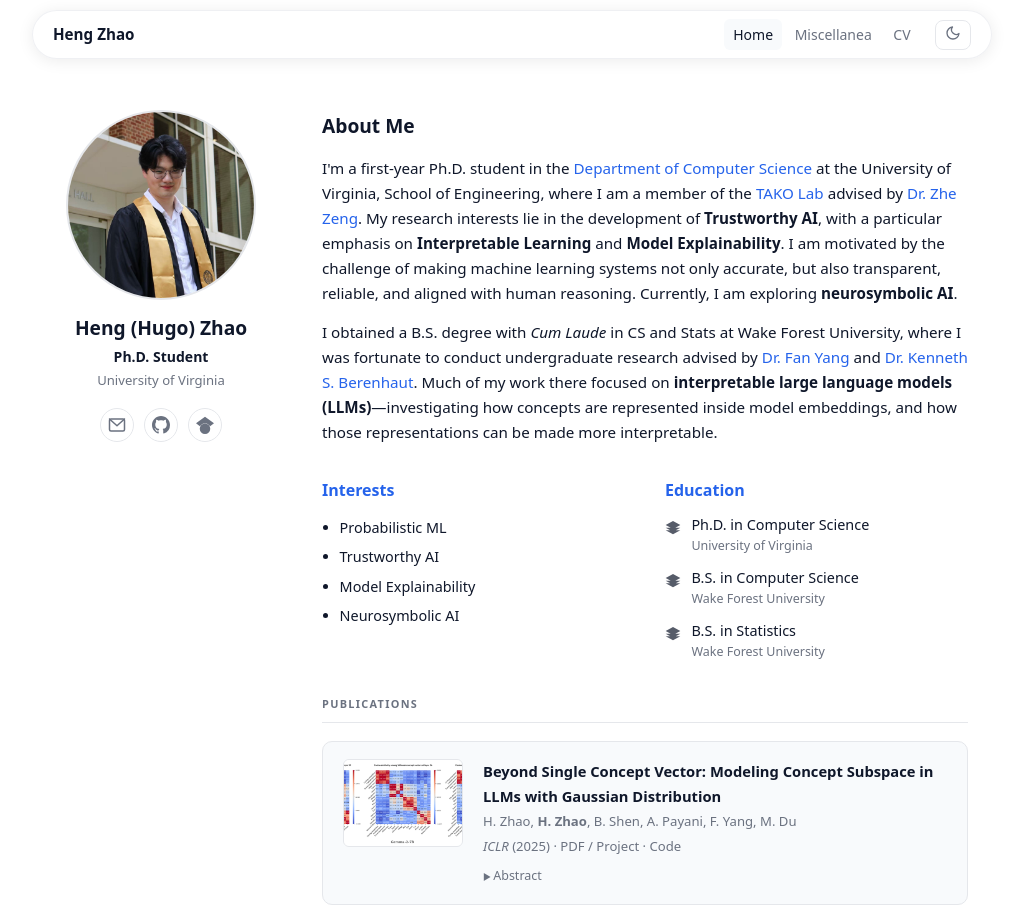
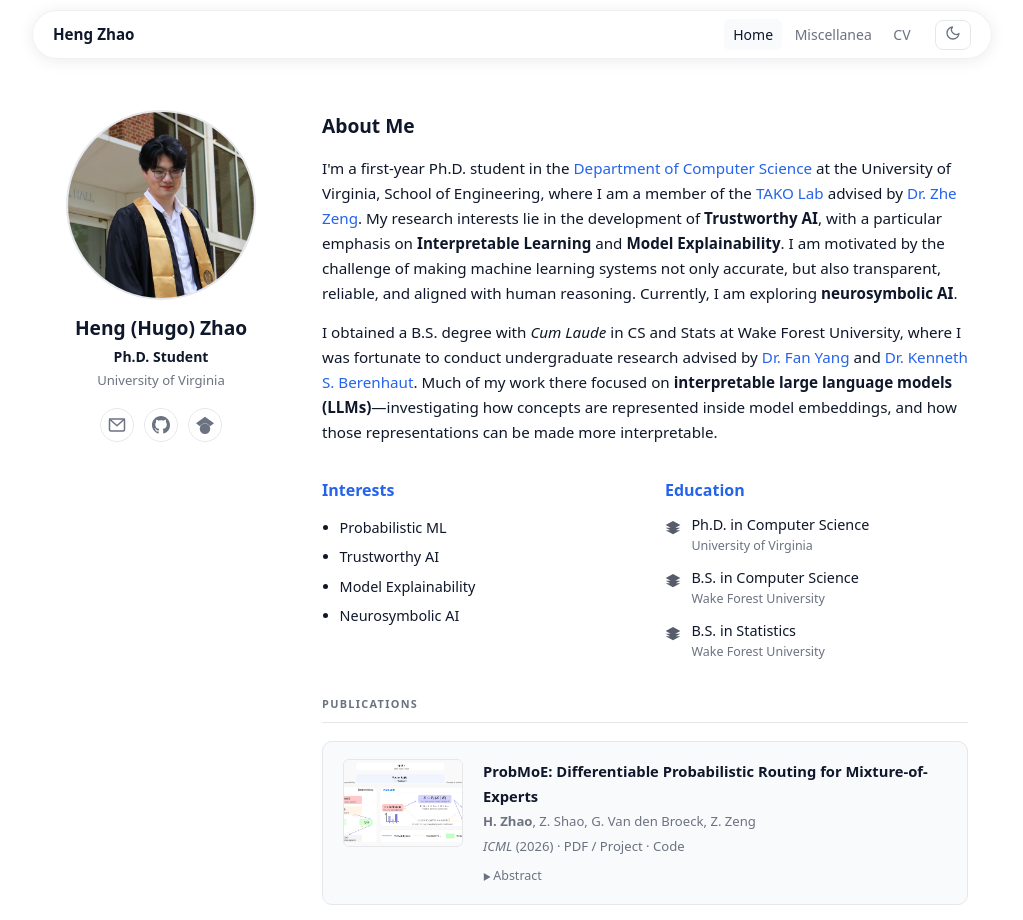
Before and after one commit to HengHugoZhao/henghugozhao.github.io, a React (Vite) app: page / in a window 1280 px wide. Shown: the top 920 px of the page, without its empty margins (128-1151 px from the left). Built offline with nearby package versions, Linux system fonts and the light colour scheme.

Commit message:
update_probmoe

```diff
--- a/src/data/publications.js
+++ b/src/data/publications.js
@@ -1,6 +1,24 @@
 // Simple JSON-ish list so you can add/edit easily.
 // src/data/publications.js
 export default [
+  {
+    id: "probmoe-icml26",
+    title:
+      "ProbMoE: Differentiable Probabilistic Routing for Mixture-of-Experts",
+    authors:
+      "<strong>H. Zhao</strong>, Z. Shao, G. Van den Broeck, Z. Zeng",
+    venue: "ICML",
+    year: 2026,
+    thumb: "/probmoe_framework.png",
+    project: "https://arxiv.org/abs/2606.01509",
+    abstract:
+      "We introduce ProbMoE, a probabilistic routing framework that models expert selection as a distribution over cardinality-constrained expert subsets and formulates routing as probabilistic inference in this discrete subset space. ProbMoE Exact-k achieves strong performance compared to competitive baselines, with improved expert utilization and routing diversity; ProbMoE Dynamic-k achieves comparable performance with fewer activated experts.",
+    links: {
+      pdf: "https://arxiv.org/abs/2606.01509",
+      code: "https://github.com/HengHugoZhao/ProbMoE"
+    },
+    note: ""
+  },
   {
     id: "gcs-iclr25",
     title:
```
Also changed, not shown: public/probmoe_framework.png (added).
